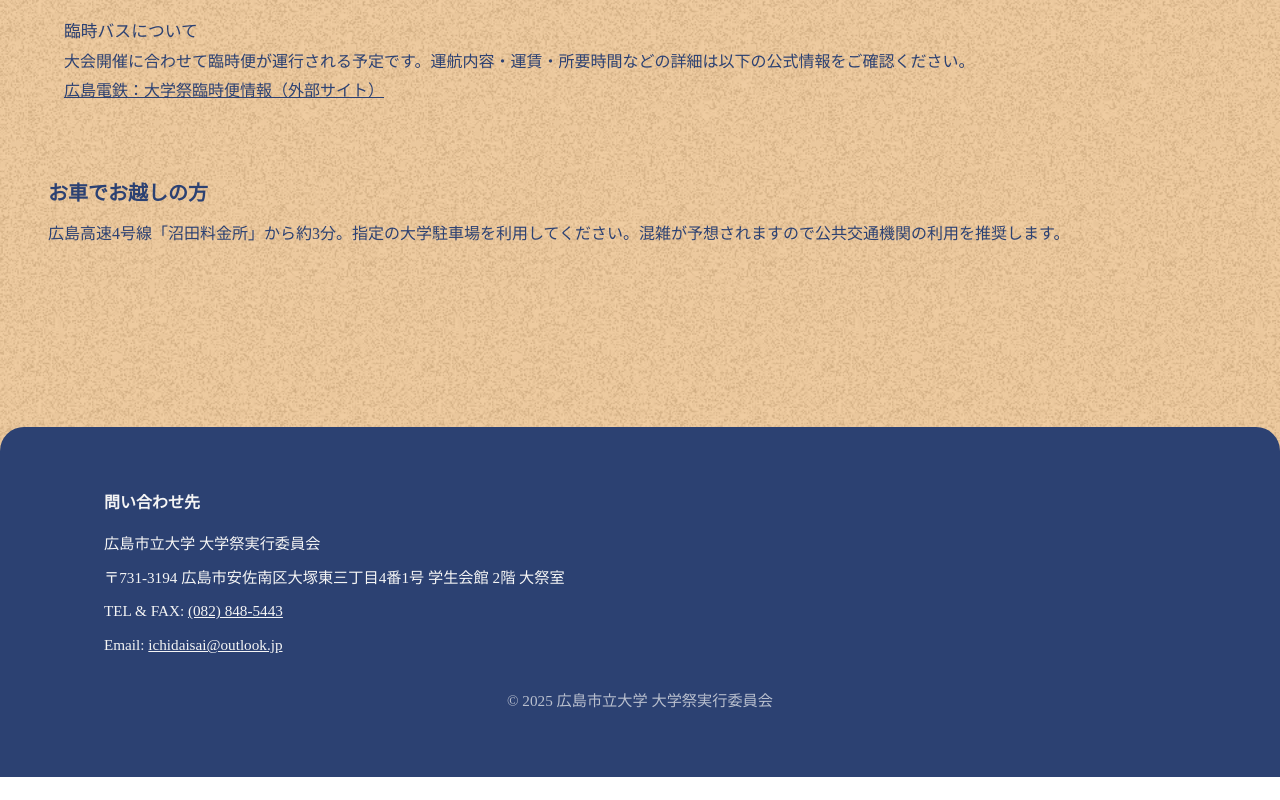
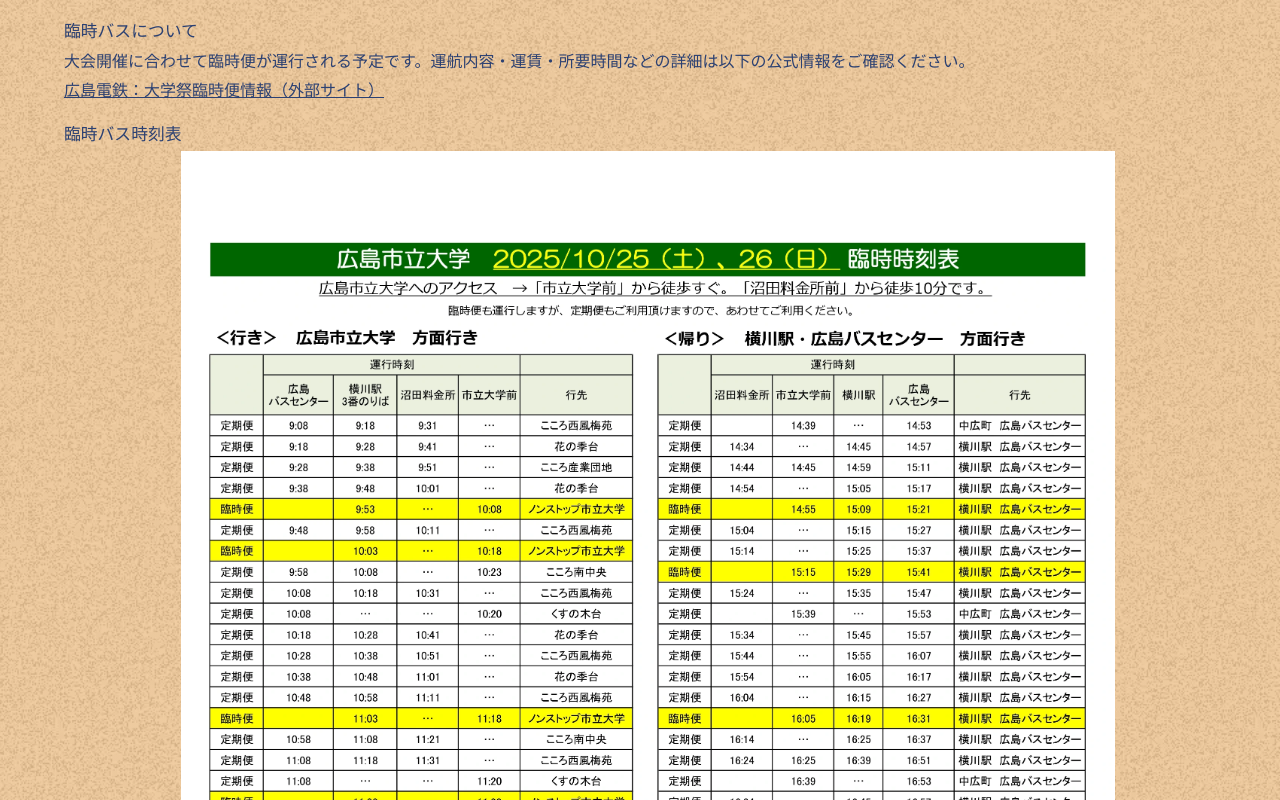
Before and after one commit to ichidaisai/app.ichidaisai.com, a Next.js app: page /access in a window 1280 px wide. Shown: the part 1160-1960 px from the top of the page. Before the commit the page ends 1937 px from the top, so only its background shows below. Built offline with nearby package versions, Linux system fonts and the light colour scheme.

Commit message:
'add_bus_timetable' (#60)

```diff
--- a/src/app/(standard)/access/page.tsx
+++ b/src/app/(standard)/access/page.tsx
@@ -1,5 +1,6 @@
 import Title from "@/components/Title";
 import styles from "./style.module.css";
+import Image from "next/image";
 
 export default function AccessPage() {
 	return (
@@ -68,6 +69,15 @@ export default function AccessPage() {
 								広島電鉄：大学祭臨時便情報（外部サイト）
 							</a>
 						</p>
+						<p className={styles.subSubheading}>臨時バス時刻表</p>
+						<Image
+							src="/images/bus_table.webp"
+							alt="臨時バス時刻表"
+							width={800}
+							height={600}
+							className={styles.busScheduleImage}
+							style={{width: '80%', height: 'auto', margin: '0 auto'}}
+						/>
 					</div>
 				</div>
 
```
Also changed, not shown: public/images/bus_table.webp (added), 1 other file (tests, documents, lock files or other folders).
